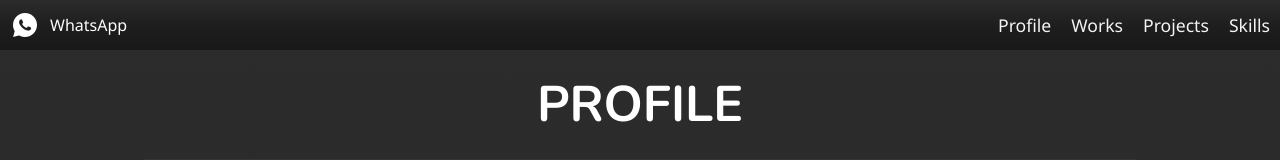
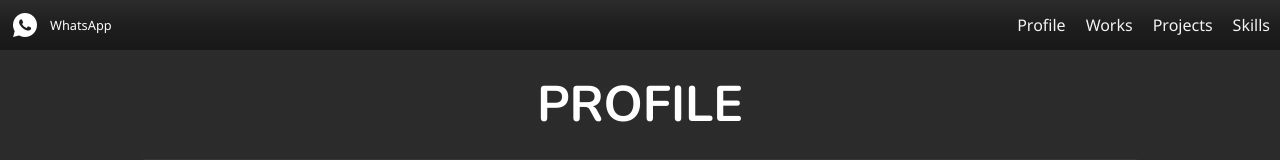
Before and after one commit to adriansito124/Atv_Senai3, a React (Vite) app: page / in a window 1280 px wide. Shown: the top 160 px of the page. Built offline with nearby package versions, Linux system fonts and the light colour scheme; the HTML template or start-up script is replaced by a standard one.

Commit message:
headeraaaa

```diff
--- a/src/App.jsx
+++ b/src/App.jsx
@@ -23,7 +23,7 @@ function App() {
 
       <header>
         <div className={style.header}>
-        <a className={style.modalLink} href="https://wa.me/5541984938117"><img src={zap} alt="whatsapp" /> WhatsApp</a>
+        <a className={style.modalLink} href="https://wa.me/5541984938111"><img src={zap} alt="whatsapp"/> WhatsApp</a>
           <div className={style.box}>
             <a href="#profile" className={style.cresce}>Profile</a>
             <a href="#works" className={style.cresce}>Works</a>
--- a/src/App.module.css
+++ b/src/App.module.css
@@ -14,7 +14,7 @@ html {
 
 .modalLink {
     text-decoration: none;
-    font-size: 1rem;
+    font-size: 0.8rem;
     color: white;
 
     font-weight: 500;
@@ -61,7 +61,7 @@ a {
 }
 
 .cresce {
-    font-size: 1.1rem;
+    font-size: 1rem;
     opacity: 95%;
 
     text-decoration: none;
```
